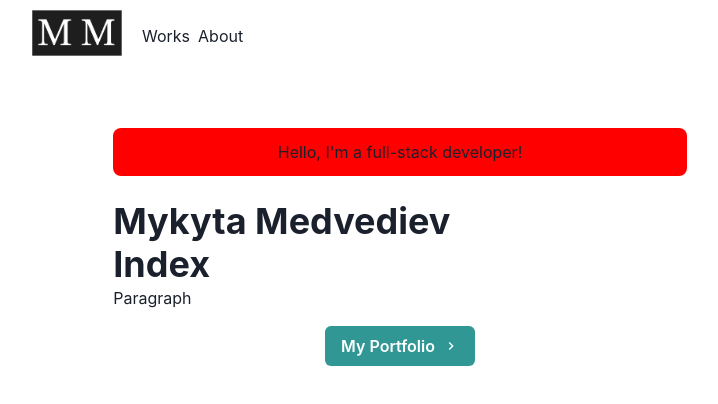
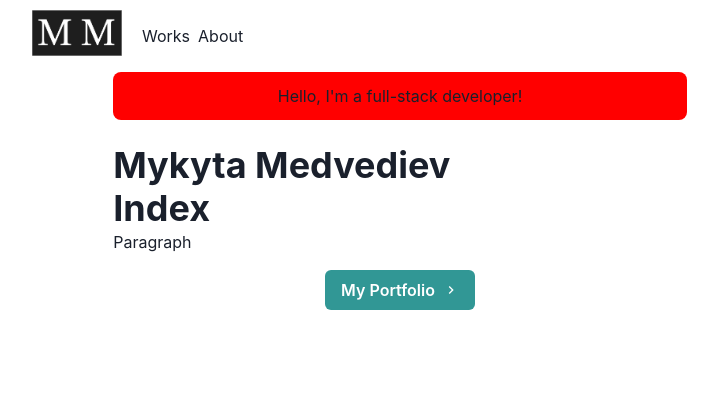
Before and after one commit to Furilon/portfolio-website, a Next.js app: page / in a window 1280 px wide. Shown: the top 404 px of the page, without its empty margins (240-958 px from the left). Built offline with nearby package versions, Linux system fonts and the light colour scheme.

Commit message:
Removed padding top

```diff
--- a/components/layouts/main.js
+++ b/components/layouts/main.js
@@ -29,9 +29,7 @@ export default function MainLayout({ children, router }) {
         <meta property="og:image" content="/Logo_with_background.png" />
       </Head>
       <Navbar />
-      <Container maxW="container.md" pt={14}>
-        {children}
-      </Container>
+      <Container maxW="container.md">{children}</Container>
     </Box>
   );
 }
```
